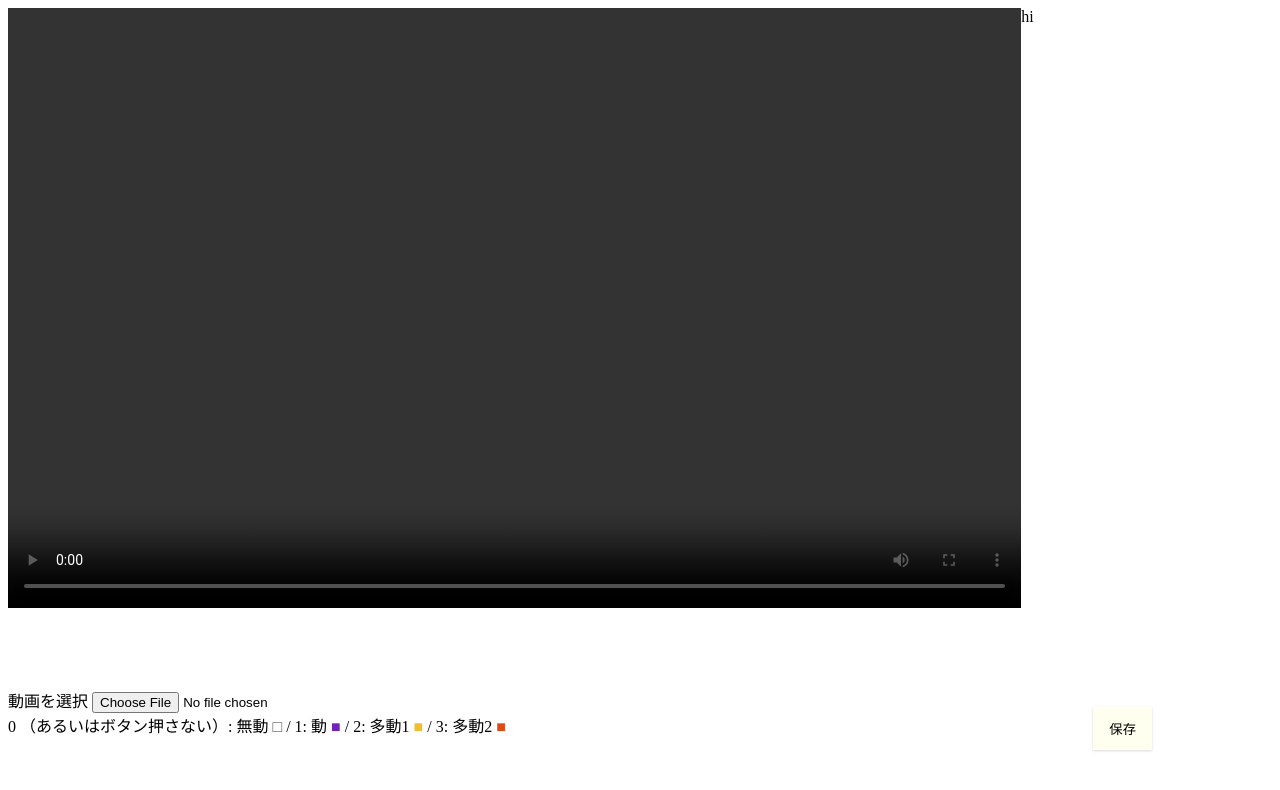
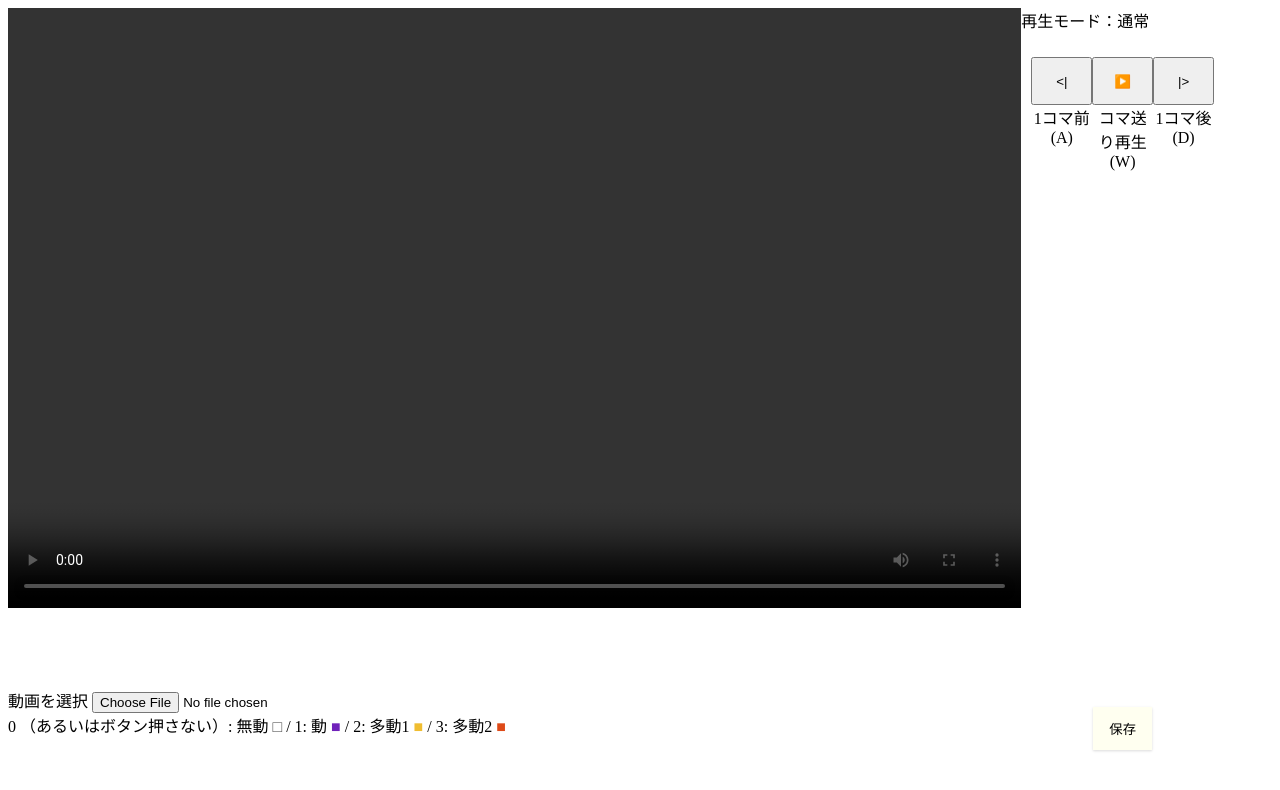
Before and after one commit to lesguillemets/am41LabelFrames, a website with bundled scripts: page yourv/index.html in a window 1280 px wide. Built offline with nearby package versions, Linux system fonts and the light colour scheme.

Commit message:
rough sketch

```diff
--- a/yourv/index.html
+++ b/yourv/index.html
@@ -18,7 +18,15 @@
 			</div>
 		</div>
 		<div id="right-pane" class="right-pane">
-			hi
+			<div class="control-current-status" id="control-current-status"> 再生モード：通常 </div>
+			<div class="control-container">
+				<button type="button" class="control-button" id="control-frame-backward"> &lt;|</button>
+				<button type="button" class="control-button" id="control-play-framewize"> ▶️ </button>
+				<button type="button" class="control-button" id="control-frame-forward"> |&gt; </button>
+				<span id="descr-frame-backward" class="control-descr">1コマ前(A)</span>
+				<span id="descr-play-framewise" class="control-descr">コマ送り再生(W)</span>
+				<span id="descr-frame-forward" class="control-descr">1コマ後(D)</span>
+			</div>
 		</div>
 		<div class="right-bottom">
 			<button type="button" id="save-button">保存</button>
--- a/yourv/main.css
+++ b/yourv/main.css
@@ -78,6 +78,47 @@ canvas#play-loc-canv {
 }
 
 
+/* --- buttons --- */
+.control-container{
+	padding-top:25px;
+	padding-bottom:25px;
+	padding-left:10px;
+	padding-right:10px;
+	display:grid;
+	grid-template-columns: 1fr 1fr 1fr;
+	grid-template-rows: 3em 1fr;
+	grid-template-areas:
+		"buttonleft buttoncentre buttonright"
+		"descrleft descrcentre descrright";
+}
+.control-button {
+	padding-top:10px;
+	padding-bottom:10px;
+}
+
+#control-frame-backward {
+	grid-area: buttonleft;
+}
+#control-play-framewise {
+	grid-area: buttoncentre;
+}
+#control-frame-forward {
+	grid-area: buttonright;
+}
+.control-descr {
+	text-align:center;
+}
+#descr-frame-backward {
+	grid-area: descrleft;
+}
+#descr-play-framewise {
+	grid-area: descrcentre;
+}
+#descr-frame-forward {
+	grid-area: descrright;
+}
+
+
 /* -- buttom footer -- */
 .foot {
 	grid-area: foot;
```
